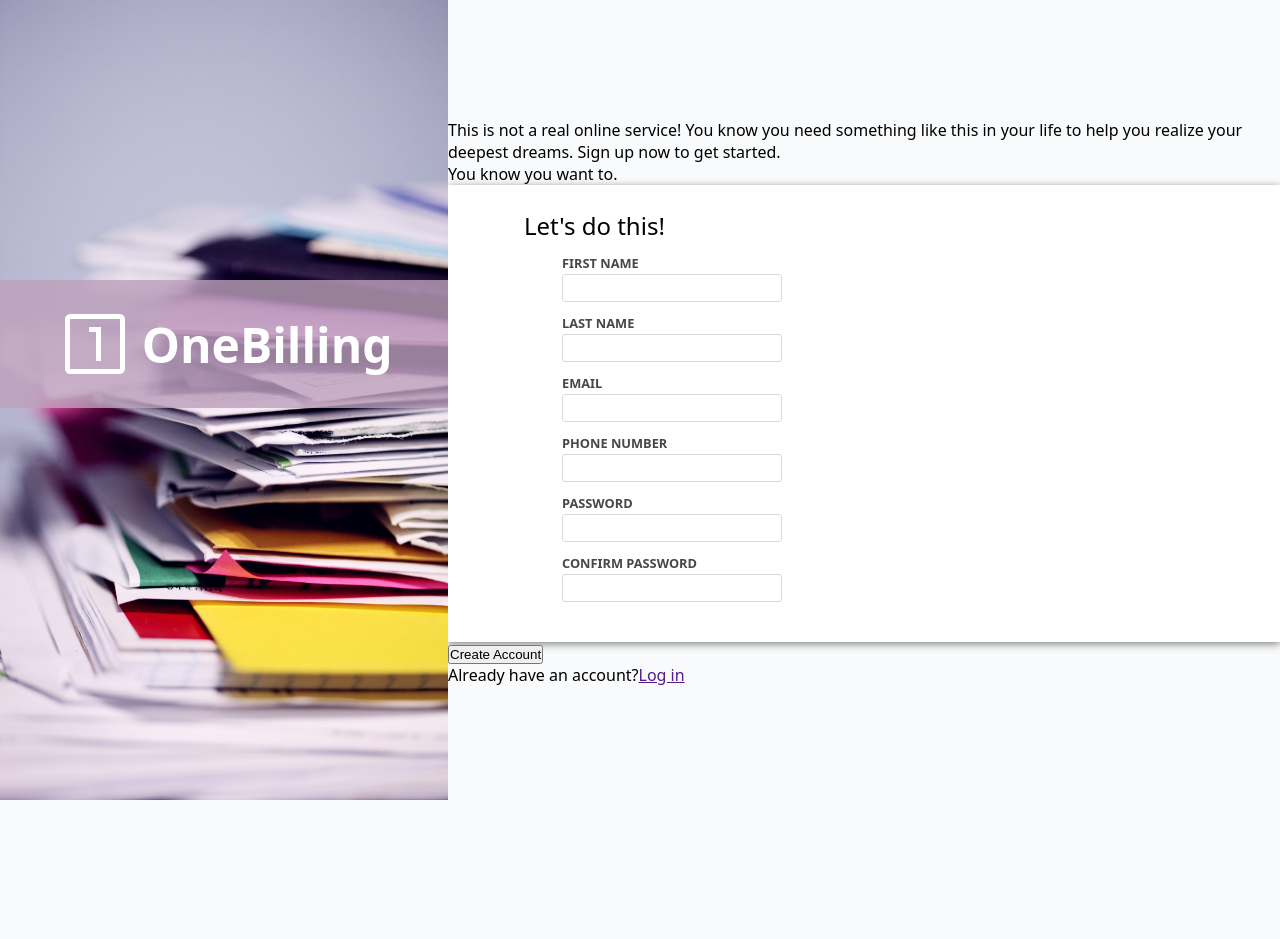
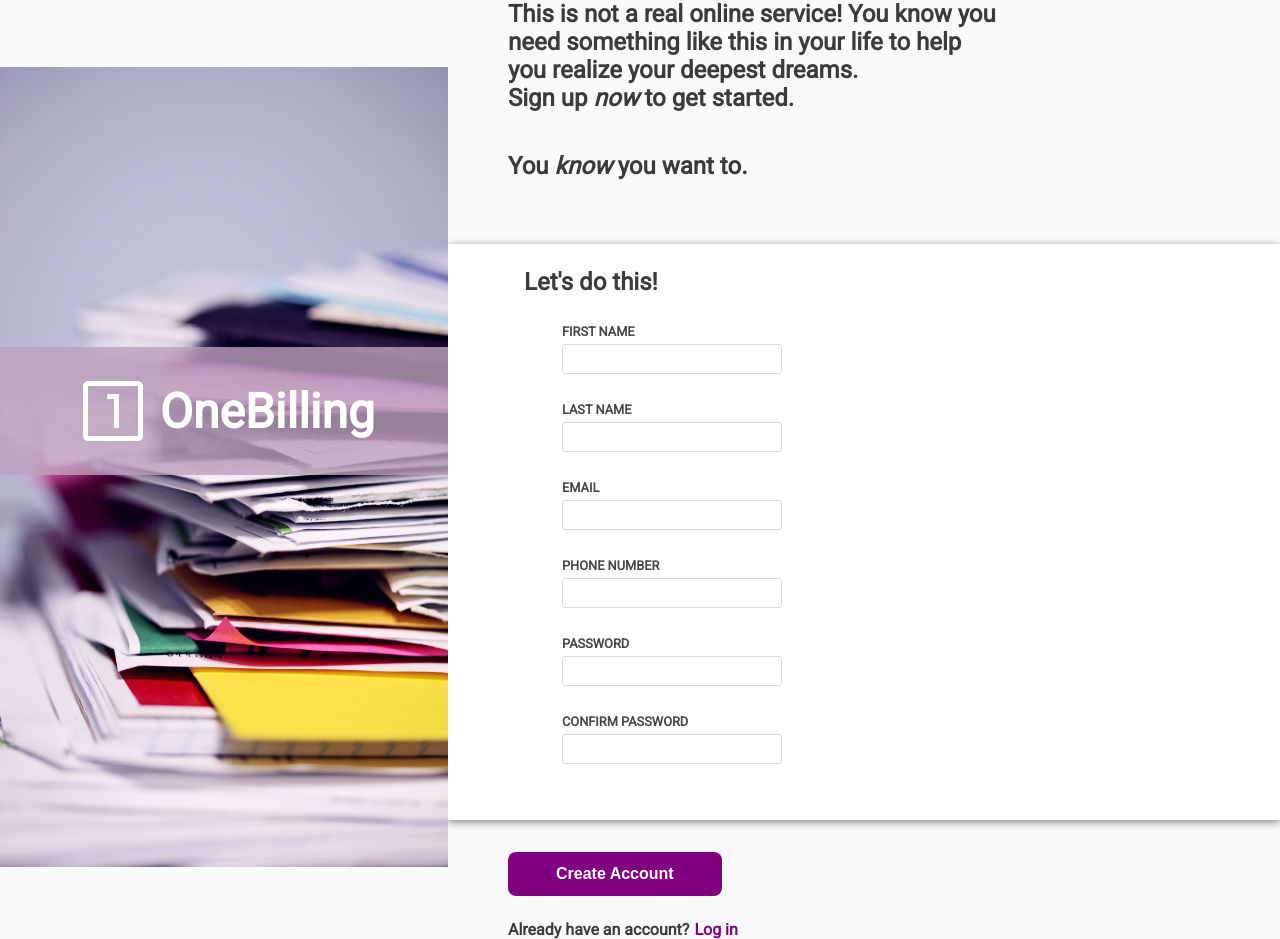
Before and after one commit to karthicbz/OdinSignupForm, a plain HTML site: page index.html in a window 1280 px wide. Before the commit the page ends 805 px from the top, so only its background shows below. Drawn offline with Linux system fonts and the light colour scheme.

Commit message:
design the submit button

```diff
--- a/index.html
+++ b/index.html
@@ -21,16 +21,16 @@
             <div class="header">
                 <p class="first-para">This is not a real online service! You know you need something
                     like this in your life to help you realize your deepest dreams.
-                    Sign up <span class="italic">now</span> to get started.</p>
+                    <br>Sign up <span class="italic">now</span> to get started.</p>
 
                 <p class="second-para">You <span class="italic">know</span> you want to.</p>
             </div>
             <div class="middle">
                 <p>Let's do this!</p>
-                <form action="" method="">
+                <form action="" method="post">
                     <div class="form-child">
                         <label for="first-name">FIRST NAME</label>
-                        <input type="text" id="first-name" name="first-name"/>
+                        <input type="text" id="first-name" name="first-name" required/>
                     </div>
                     <div class="form-child">
                         <label for="last-name">LAST NAME</label>
--- a/styles/style.css
+++ b/styles/style.css
@@ -1,3 +1,5 @@
+@import url('https://fonts.googleapis.com/css2?family=Roboto&display=swap');
+
 *{
     box-sizing: border-box;
     margin: 0;
@@ -12,6 +14,7 @@ html, body{
     Roboto, Oxygen, Ubuntu, Cantarell,
     'Open Sans', 'Helvetica Neue', sans-serif;
     background-color: #f9fafb;
+    font-family: 'Roboto', sans-serif;
 }
 
 .container{
@@ -54,10 +57,13 @@ html, body{
     width: calc(100vw - 35vw);
     box-shadow: 0px 2px 8px 0px gray;
     padding: 1.5rem 0 2.5rem 1rem;
+    margin: 4rem 0 2rem 0;
+    color: rgb(59, 59, 59);
 }
 
 .form-child{
     padding-top: 2rem;
+    padding-bottom: 1rem;
     position: relative;
 }
 
@@ -70,7 +76,7 @@ html, body{
 }
 
 .form-child input{
-    font-size: 1.4rem;
+    font-size: 1.5rem;
     width: 220px;
     border: 1px solid rgb(219, 217, 217);
     border-radius: 3px;
@@ -86,6 +92,57 @@ form{
 
 .middle p{
     font-size: 1.5rem;
-    font-weight: 500;
+    font-weight: 600;
+    margin-left: 60px;
+    padding-bottom: 1rem;
+}
+
+.header .italic{
+    font-style: italic;
+}
+
+.header{
+    width: calc((100vw - 35vw) / 1.5);
+}
+
+.header p{
+    font-size: 1.5rem;
+    font-weight: bold;
+    margin-left: 60px;
+    color: rgb(59, 59, 59)
+}
+
+.header .second-para{
+    margin-top: 2.5rem;
+}
+
+.bottom > *{
     margin-left: 60px;
 }
+
+.bottom button{
+    background-color: purple;
+    font-size: 1rem;
+    color: white;
+    padding: 0.8rem 3rem;
+    border: none;
+    font-weight: 700;
+    border-radius: 8px;
+    margin-bottom: 1.5rem;
+}
+
+.bottom .login-link{
+    text-decoration: none;
+    color: purple;
+    font-weight: 600;
+    margin-left: 5px;
+}
+
+.bottom .login-link:hover{
+    text-decoration: underline;
+}
+
+.bottom .login-text{
+    font-weight: 600;
+    color: rgb(59, 59, 59)
+}
```
